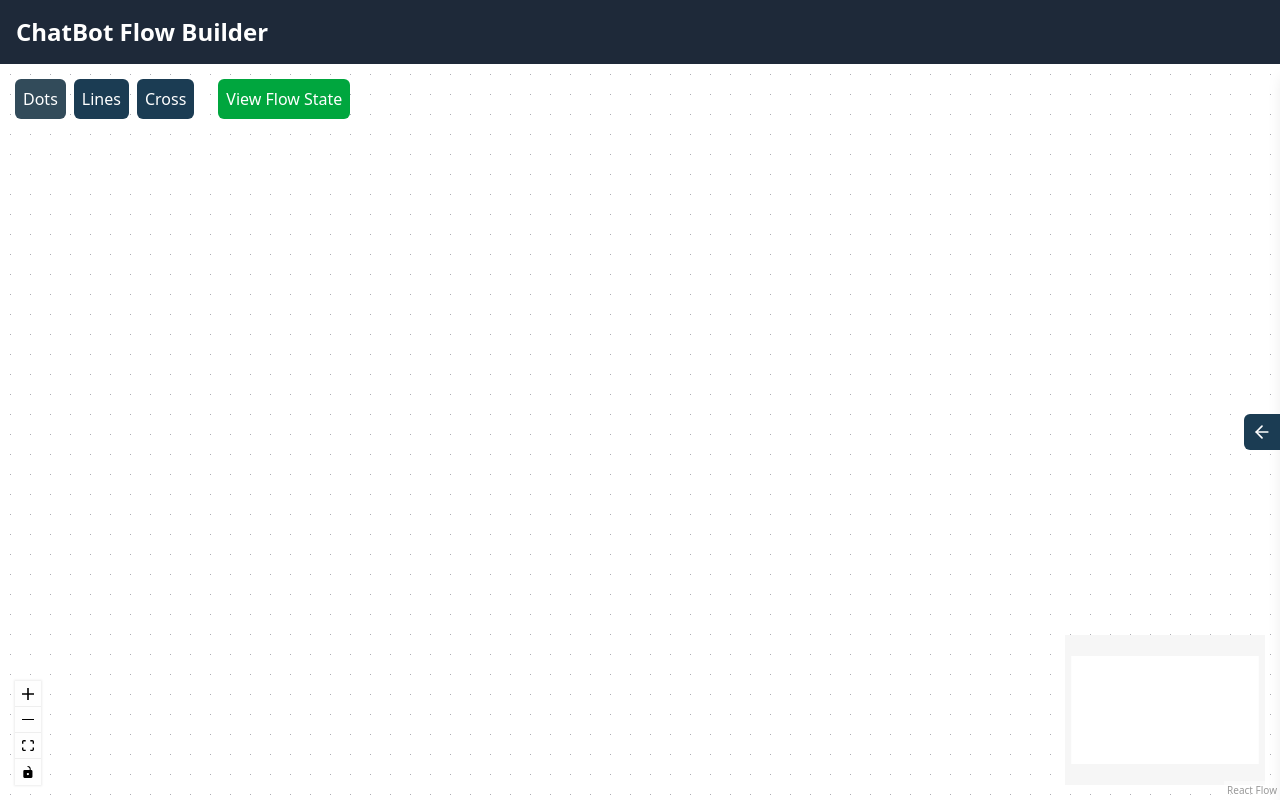
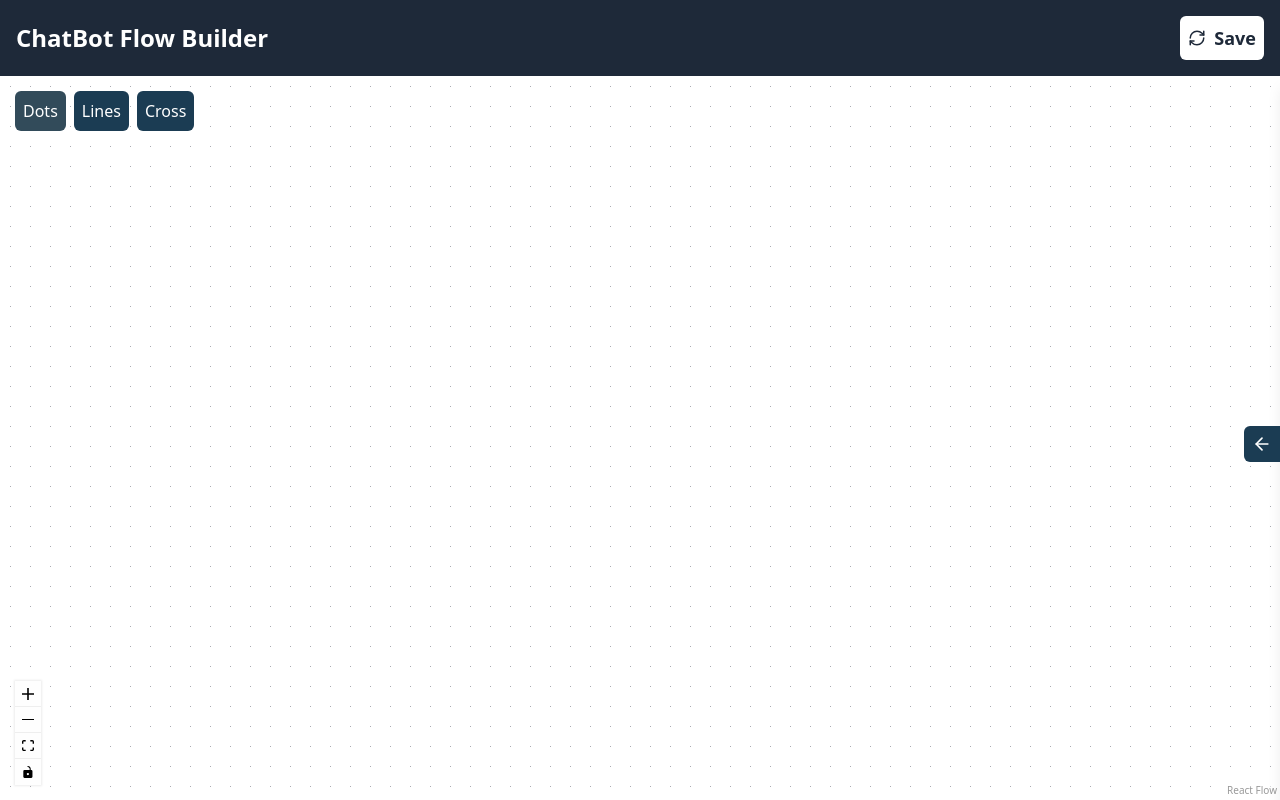
Before and after one commit to Mayankt-21/Chatbot-FlowBuilder-BiteSpeed, a React (Vite) app in the folder frontend/: page / in a window 1280 px wide. Built offline with nearby package versions, Linux system fonts and the light colour scheme.

Commit message:
App Complete

```diff
--- a/frontend/package.json
+++ b/frontend/package.json
@@ -15,6 +15,7 @@
     "lucide-react": "^0.525.0",
     "react": "^18.2.0",
     "react-dom": "^18.2.0",
+    "react-hot-toast": "^2.5.2",
     "react-resizable-panels": "^3.0.3",
     "react-router-dom": "^6.21.1",
     "tailwindcss": "^4.1.11"
--- a/frontend/src/Pages/Home.jsx
+++ b/frontend/src/Pages/Home.jsx
@@ -47,9 +47,9 @@ const Home = () => {
             </button>
 
             {/* Sidebar Content */}
-            <div className="flex-1 h-full flex flex-col">
+            <div className="flex-1 h-full flex flex-col mt-2">
               {/* Sticky Pane Buttons */}
-              <div className="flex gap-2 p-3 bg-gray-100 border-b sticky top-0 z-10">
+              <div className="flex gap-2 p-3 bg-stone-200 rounded-md border-b sticky top-0 z-10">
                 <button
                   onClick={() => setActivePane("nodes")}
                   className={`px-3 py-1.5 rounded ${
--- a/frontend/src/components/Others/Navbar.jsx
+++ b/frontend/src/components/Others/Navbar.jsx
@@ -1,7 +1,70 @@
+import { RefreshCw } from "lucide-react";
+import { useAppContext } from "../../contexts/AppContext";
+import { useCallback } from "react";
+import toast, { Toaster } from "react-hot-toast";
+
 const Navbar = () => {
+  const { nodes, edges } = useAppContext();
+
+  const saveFlow = useCallback(() => {
+    // Check if any node has a target edge not set
+    if(nodes.length === 1) {
+      toast.success("Flow Saved Successfully");
+      return;
+    }
+    const nodesWithoutTarget = nodes.filter(node => {
+      // Check if this node has any outgoing edges (as source)
+      const hasOutgoingEdge = edges.some(edge => edge.source === node.id);
+      return !hasOutgoingEdge;
+    });
+
+    if (nodesWithoutTarget.length > 1) {
+      toast.error(`Cannot save flow with more than one Nodes without target edges: [${nodesWithoutTarget.map(node => node.id)}]`);
+      return;
+    }
+
+    // If validation passes, proceed with save
+    toast.success("Flow Saved Successfully");
+  }, [nodes, edges]);
+
   return (
-    <div className="flex justify-between items-center p-4 bg-gray-800 text-white">
-      <h1 className="text-2xl font-bold">ChatBot Flow Builder</h1>
+    <div className="relative">
+      <Toaster
+        position="top-center"
+        toastOptions={{
+          duration: 3000,
+          style: {
+            background: '#F9F3EF',
+            color: '#000',
+            border: '2px solid #1B3C53',
+            borderRadius: '8px',
+            fontSize: '16px',
+            fontWeight: '400',
+          },
+          error: {
+            duration: 4500,
+            background: '#F9F3EF',
+            color: '#000',
+            border: '2px solid #1B3C53',
+            borderRadius: '8px',
+          },
+          success: {
+            background: '#F9F3EF',
+            color: '#000',
+            border: '2px solid #1B3C53',
+            borderRadius: '8px',
+          },
+        }}
+      />
+      <div className="flex justify-between items-center p-4 bg-gray-800 text-white">
+        <h1 className="text-2xl font-bold">ChatBot Flow Builder</h1>
+        <button
+          onClick={saveFlow}
+          className="flex justify-center gap-2 items-center bg-white text-gray-800 font-semibold text-lg rounded-md px-2 py-2 ml-4 hover:bg-[#456882] hover:text-white transition-colors"
+        >
+          <RefreshCw size={18}/> Save
+        </button>
+      </div>
     </div>
   );
 };
--- a/frontend/src/components/ReactFlow/ReactFlowArea.jsx
+++ b/frontend/src/components/ReactFlow/ReactFlowArea.jsx
@@ -167,14 +167,6 @@ const ReactFlowArea = () => {
     [deleteNode]
   );
 
-  // Get current flow state
-  const getFlowState = useCallback(() => {
-    if (reactFlowInstance) {
-      const flowState = reactFlowInstance.toObject();
-      console.log('Current Flow State:', flowState);
-      return flowState;
-    }
-  }, [reactFlowInstance]);
 
   const BackgroundButtons = () => {
     return (
@@ -190,12 +182,6 @@ const ReactFlowArea = () => {
             {value}
           </button>
         ))}
-        <button
-          onClick={getFlowState}
-          className="flex justify-center items-center bg-green-600 text-white rounded-md p-2 ml-4"
-        >
-          View Flow State
-        </button>
       </div>
     );
   };
@@ -214,6 +200,11 @@ const ReactFlowArea = () => {
       window.removeEventListener('nodeDragComplete', logNodeMovement);
     };
   }, []);
+
+  // Deselect node when clicking on empty space
+  const handlePaneClick = useCallback(() => {
+    setSelectedNode(null);
+  }, [setSelectedNode]);
 
   return (
     <div className="w-full h-full text-black">
@@ -238,12 +229,18 @@ const ReactFlowArea = () => {
         selectNodesOnDrag={true}
         panOnDrag={[0, 1]}
         className="transition-all duration-300 ease-in-out"
+        onPaneClick={handlePaneClick}
       >
         <Panel position="top-left">
           <BackgroundButtons/>
         </Panel>
         <Background variant={settings.backgroundType} />
-        {settings.showMiniMap && <MiniMap />}
+        {settings.showMiniMap && <MiniMap nodeStrokeWidth={3} nodeColor={() => {
+          if (selectedNode?.id === node.id) {
+            return '#1B3C53';
+          }
+          return '#456882';
+        }} />}
         <Controls/>
       </ReactFlow>
     </div>
--- a/frontend/src/components/Sidebars/NodesPane.jsx
+++ b/frontend/src/components/Sidebars/NodesPane.jsx
@@ -17,6 +17,8 @@ const NodesPane = () => {
           <MessageSquare size={16}/>
           <span className=" text-m font-semibold"> Message </span>
         </div>
+
+        <span className="text-sm font-semibold text-gray-500 flex justify-center items-center mt-50 rounded-md border-dashed border-2 border-gray-200 mx-5 p-3"> More Nodes To be Added Soon ... </span>
       </div>
   );
 };
--- a/frontend/src/components/Sidebars/SettingsPane.jsx
+++ b/frontend/src/components/Sidebars/SettingsPane.jsx
@@ -96,7 +96,8 @@ const SettingsPane = () => {
               id="showMiniMap"
               checked={settings.showMiniMap}
               onChange={handleShowMiniMapToggle}
-              className="w-4 h-4"
+              className="w-4 h-4 cursor-pointer"
+
             />
             <label htmlFor="showMiniMap" className="text-sm">
               Show Mini Map
--- a/frontend/src/contexts/AppContext.jsx
+++ b/frontend/src/contexts/AppContext.jsx
@@ -28,7 +28,7 @@ export const AppContextProvider = ({ children }) => {
 
   // Settings state
   const [settings, setSettings] = useState({
-    showMiniMap: true,
+    showMiniMap: false,
     backgroundType: 'dots',
     // Add more settings as needed
   });
```
Also changed, not shown: 1 other file (tests, documents, lock files or other folders).
